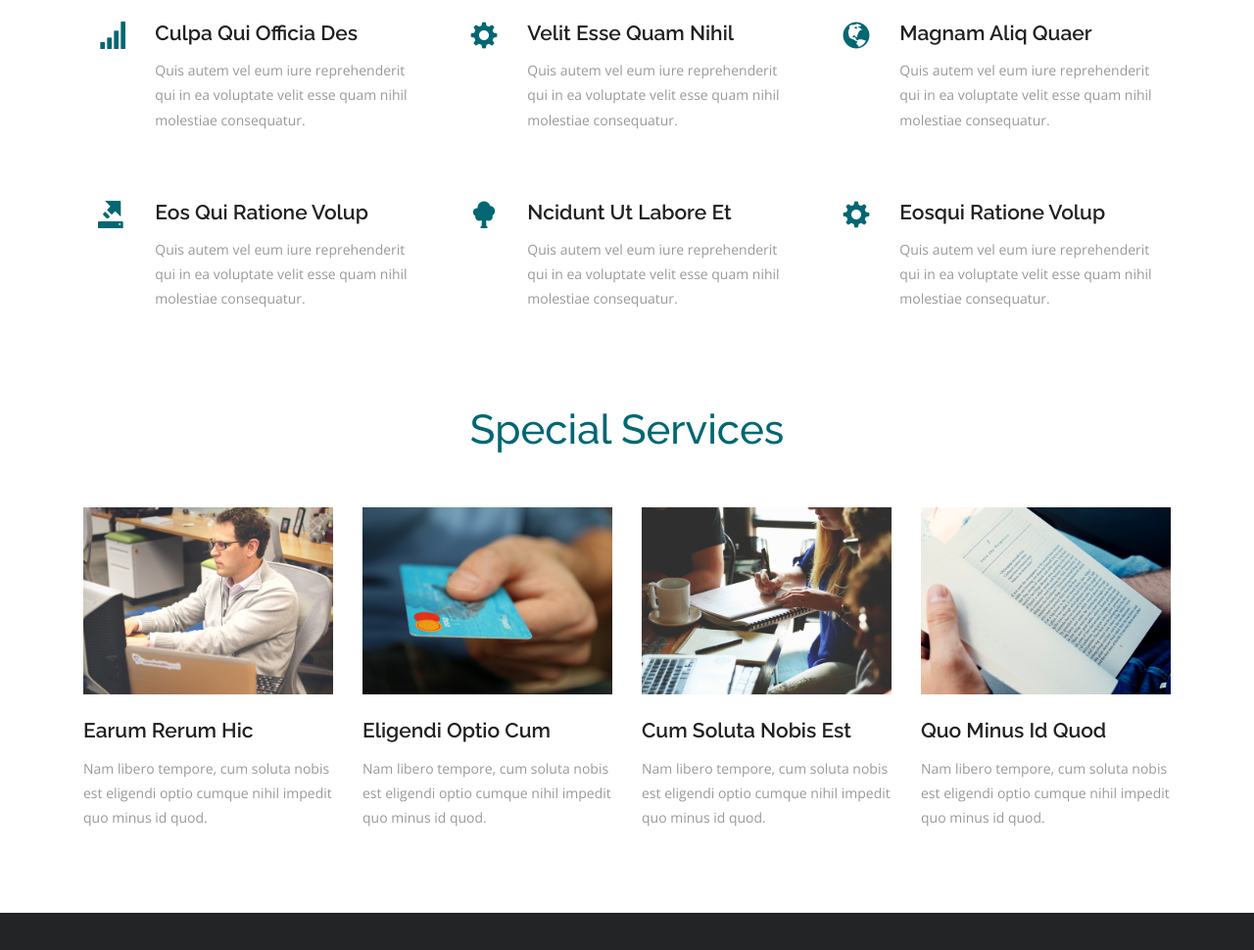
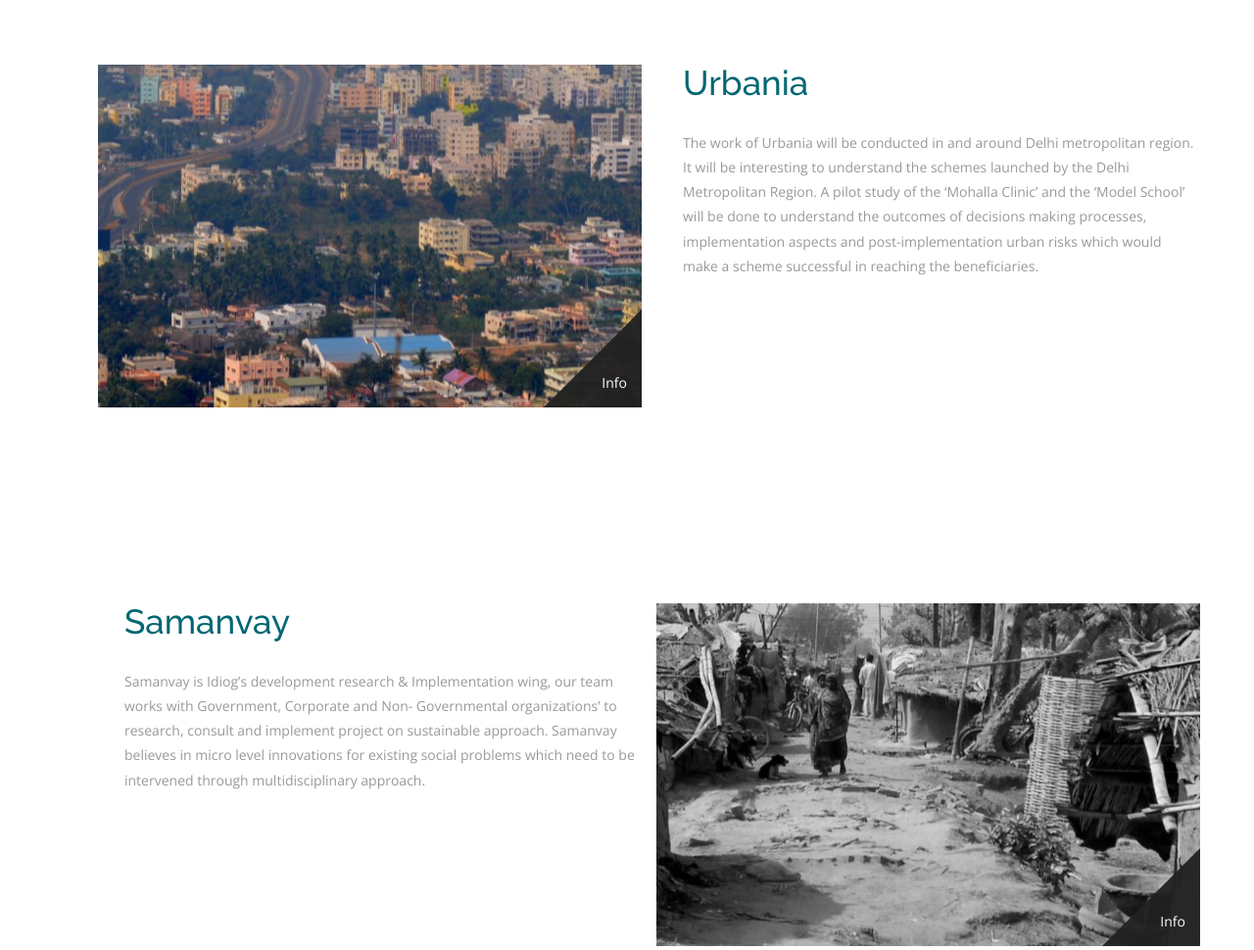
Before and after one commit to aryanagarwal15/idiog, a plain HTML site: page stations.html in a window 1280 px wide. Shown: the part 480-1450 px from the top of the page at 98% size. Drawn offline with nearby package versions, Linux system fonts and the light colour scheme; files whose address does not match are found by name.

Commit message:
Minor Changes

```diff
--- a/css/style.css
+++ b/css/style.css
@@ -355,6 +355,12 @@ a.hover-effect {
 	100%	{top: 100%; height: 0%; opacity: 0.2;}
 }
 /*-- Banner-Slider --*/
+.mobonly{
+	display: none;
+}
+.deskonly{
+	display: block;
+}
 .slider {
 	position: relative;
 }
@@ -1505,6 +1511,12 @@ h2.typoh2{
 }
 /*--responsive design --*/
 @media (max-width: 1024px){
+.mobonly{
+	display: block;
+}
+.deskonly{
+	display: none;
+}
 .content{
 	  background-attachment: scroll;
 }
@@ -1567,7 +1579,7 @@ a.hover-effect {
     font-size: 1.4em;
 }
 .content-item {
-    width: 704px;
+    width: 100%;
     height: 415px;
     margin-bottom: 2em;
 }
@@ -1878,7 +1890,7 @@ h1.title, h2.title, h3.title {
     padding-top: 16px;
 }
 .content-item {
-    width: 352px;
+    width: 100%;
     height: 266px;
 }
 .about-left h3 {
--- a/stations.html
+++ b/stations.html
@@ -105,133 +105,97 @@
 <div class="services-1 agileits">
 		<div class="container">
 			<h1 class="title">Stations</h1>
-			<div class="services-1-grids">
-				<div class="col-md-4 services-1-grid">
-					<div class="col-xs-2 services-1-grid-left">
-						<span class="glyphicon glyphicon-signal" aria-hidden="true"></span>
+				<!-- about -->
+	<div class="about wthree">
+		<div class="container">
+			<div class="col-md-6 col-sm-12 about-right wow fadeInLeft animated animated" data-wow-delay=".5s" style="visibility: visible; animation-delay: 0.5s; animation-name: fadeInLeft;">
+				<div class="content-item" style=" background: url(images/urbania-1.jpg) no-repeat center center;">
+
+					<div class="overlay"></div>
+
+					<div class="corner-overlay-content">Info</div>
+
+					<div class="overlay-content">
+						<h2>Something to go here</h2>
+						<p>Please Send the details to put up here. This Hover effect is Built by Aryan Agarwal. No republishing allowed</p>
 					</div>
-					<div class="col-xs-10 services-1-grid-right">
-						<h4>culpa qui officia des</h4>
-						<p>Quis autem vel eum iure reprehenderit qui in ea voluptate velit esse
-							quam nihil molestiae consequatur.</p>
+				</div>
+			</div>
+			<div class="col-md-6 about-left wow fadeInRight animated animated" data-wow-delay=".5s" style="visibility: visible; animation-delay: 0.5s; animation-name: fadeInRight;">
+				<h3>Urbania</h3>
 
-					</div>
-					<div class="clearfix"> </div>
-				</div>
-				<div class="col-md-4 services-1-grid">
-					<div class="col-xs-2 services-1-grid-left">
-						<span class="glyphicon glyphicon-cog" aria-hidden="true"></span>
-					</div>
-					<div class="col-xs-10 services-1-grid-right">
-						<h4>velit esse quam nihil</h4>
-						<p>Quis autem vel eum iure reprehenderit qui in ea voluptate velit esse
-							quam nihil molestiae consequatur.</p>
-
-					</div>
-					<div class="clearfix"> </div>
-				</div>
-				<div class="col-md-4 services-1-grid">
-					<div class="col-xs-2 services-1-grid-left">
-						<span class="glyphicon glyphicon-globe" aria-hidden="true"></span>
-					</div>
-					<div class="col-xs-10 services-1-grid-right">
-						<h4>magnam aliq quaer</h4>
-						<p>Quis autem vel eum iure reprehenderit qui in ea voluptate velit esse
-							quam nihil molestiae consequatur.</p>
-
-					</div>
-					<div class="clearfix"> </div>
-				</div>
+				<p>The work of Urbania will be conducted in and around Delhi metropolitan region. It will be interesting to understand the schemes launched by the Delhi Metropolitan Region. A pilot study of the ‘Mohalla Clinic’ and the ‘Model School’ will be done to understand the outcomes of decisions making processes, implementation aspects and post-implementation urban risks which would make a scheme successful in reaching the beneficiaries.</p>
+			</div>
 				<div class="clearfix"> </div>
 			</div>
+	</div>
+	<!-- about -->
+		<!-- about -->
+	<div class="about wthree">
+		<div class="container">
+			<div class="col-md-6 col-sm-12 about-right wow fadeInLeft animated animated mobonly" data-wow-delay=".5s" style="visibility: visible; animation-delay: 0.5s; animation-name: fadeInLeft;">
+				<div class="content-item" style=" background: url(images/Samanway-1.jpg) no-repeat center center;">
 
-			<div class="services-1-grids">
-				<div class="col-md-4 services-1-grid">
-					<div class="col-xs-2 services-1-grid-left">
-						<span class="glyphicon glyphicon-export" aria-hidden="true"></span>
+					<div class="overlay"></div>
+
+					<div class="corner-overlay-content">Info</div>
+
+					<div class="overlay-content">
+						<h2>Something to go here</h2>
+						<p>Please Send the details to put up here. This Hover effect is Built by Aryan Agarwal. No republishing allowed</p>
 					</div>
-					<div class="col-xs-10 services-1-grid-right">
-						<h4>eos qui ratione volup</h4>
-						<p>Quis autem vel eum iure reprehenderit qui in ea voluptate velit esse
-							quam nihil molestiae consequatur.</p>
+				</div>
+			</div>
+			<div class="col-md-6 about-left wow fadeInRight animated animated" data-wow-delay=".5s" style="visibility: visible; animation-delay: 0.5s; animation-name: fadeInRight;">
+				<h3>Samanvay</h3>
+				<p>Samanvay is Idiog’s development research & Implementation wing, our team works with Government, Corporate and Non- Governmental organizations’ to research, consult and implement project on sustainable approach. Samanvay believes in micro level innovations for existing social problems which need to be intervened through multidisciplinary approach.</p>
+			</div>
+			<div class="col-md-6 col-sm-12 about-right wow fadeInLeft animated animated deskonly" data-wow-delay=".5s" style="visibility: visible; animation-delay: 0.5s; animation-name: fadeInLeft;">
+				<div class="content-item" style=" background: url(images/Samanway-1.jpg) no-repeat center center;">
 
+					<div class="overlay"></div>
+
+					<div class="corner-overlay-content">Info</div>
+
+					<div class="overlay-content">
+						<h2>Something to go here</h2>
+						<p>Please Send the details to put up here. This Hover effect is Built by Aryan Agarwal. No republishing allowed</p>
 					</div>
-					<div class="clearfix"> </div>
 				</div>
-				<div class="col-md-4 services-1-grid">
-					<div class="col-xs-2 services-1-grid-left">
-						<span class="glyphicon glyphicon-tree-deciduous" aria-hidden="true"></span>
-					</div>
-					<div class="col-xs-10 services-1-grid-right">
-						<h4>ncidunt ut labore et</h4>
-						<p>Quis autem vel eum iure reprehenderit qui in ea voluptate velit esse
-							quam nihil molestiae consequatur.</p>
+			</div>
 
-					</div>
-					<div class="clearfix"> </div>
-				</div>
-				<div class="col-md-4 services-1-grid">
-					<div class="col-xs-2 services-1-grid-left">
-						<span class="glyphicon glyphicon-cog" aria-hidden="true"></span>
-					</div>
-					<div class="col-xs-10 services-1-grid-right">
-						<h4>eosqui ratione volup</h4>
-						<p>Quis autem vel eum iure reprehenderit qui in ea voluptate velit esse
-							quam nihil molestiae consequatur.</p>
-
-					</div>
-					<div class="clearfix"> </div>
-				</div>
 				<div class="clearfix"> </div>
 			</div>
+	</div>
+	<!-- about -->
+		<!-- about -->
+	<div class="about wthree">
+		<div class="container">
+			<div class="col-md-6 col-sm-12 about-right wow fadeInLeft animated animated" data-wow-delay=".5s" style="visibility: visible; animation-delay: 0.5s; animation-name: fadeInLeft;">
+				<div class="content-item" style=" background: url(images/Pragya3.jpg) no-repeat center center;">
+
+					<div class="overlay"></div>
+
+					<div class="corner-overlay-content">Info</div>
+
+					<div class="overlay-content">
+						<h2>Something to go here</h2>
+						<p>Please Send the details to put up here. This Hover effect is Built by Aryan Agarwal. No republishing allowed</p>
+					</div>
+				</div>
+			</div>
+			<div class="col-md-6 about-left wow fadeInRight animated animated" data-wow-delay=".5s" style="visibility: visible; animation-delay: 0.5s; animation-name: fadeInRight;">
+				<h3>Pragya</h3>
+				<p>
+				The ongoing Pragya Balika Fellowship will provide an opportunity to young education enthusiasts who want to make primary education more inclusive and sensitive towards female students. The duration of the program will run through an academic session (April 2018 to April 2019); the application process will start from the month of January 2018. The gender research fellowship aims to facilitate an inclusive learning with tangible outcomes in terms of policy briefs and models that reflect and ensure gender friendly school environment, learning outcome and primary education gendered policy intervention over the period of one year.</p>
+			</div>
+				<div class="clearfix"> </div>
+			</div>
+	</div>
+	<!-- about -->
 		</div>
 	</div>
 
-	<div class="special-services-1 w3">
-		<div class="container">
-			<h2 class="title">Special Services</h2>
-
-			<div class="special-services-1-grids">
-				<div class="col-md-3 special-services-1-grid">
-					<div class="special-services-1-grid1">
-						<img src="images/2.jpg" alt=" " class="img-responsive">
-					</div>
-					<h4>earum rerum hic</h4>
-					<p>Nam libero tempore, cum soluta nobis est eligendi optio cumque nihil
-						impedit quo minus id quod.</p>
-
-				</div>
-				<div class="col-md-3 special-services-1-grid">
-					<div class="special-services-1-grid1">
-						<img src="images/3.jpg" alt=" " class="img-responsive">
-					</div>
-					<h4>eligendi optio cum</h4>
-					<p>Nam libero tempore, cum soluta nobis est eligendi optio cumque nihil
-						impedit quo minus id quod.</p>
-
-				</div>
-				<div class="col-md-3 special-services-1-grid">
-					<div class="special-services-1-grid1">
-						<img src="images/4.jpg" alt=" " class="img-responsive">
-					</div>
-					<h4>cum soluta nobis est</h4>
-					<p>Nam libero tempore, cum soluta nobis est eligendi optio cumque nihil
-						impedit quo minus id quod.</p>
-
-				</div>
-				<div class="col-md-3 special-services-1-grid">
-					<div class="special-services-1-grid1">
-						<img src="images/5.jpg" alt=" " class="img-responsive">
-					</div>
-					<h4>quo minus id quod</h4>
-					<p>Nam libero tempore, cum soluta nobis est eligendi optio cumque nihil
-						impedit quo minus id quod.</p>
-
-				</div>
-				<div class="clearfix"> </div>
-			</div>
-		</div>
-	</div>
 	<div class="footer agileits">
 		<div class="container">
 			<div class="footer-bottom">
```
Also changed, not shown: index.html (+3 -18 lines), workwithus.html (+21 -121 lines), images/Pragya3.jpg (added), images/Samanvaylogo.png (added), images/Samanway-1.jpg (added), images/sbluefinal.png (added), images/urbania-1.jpg (added), 1 other file.
